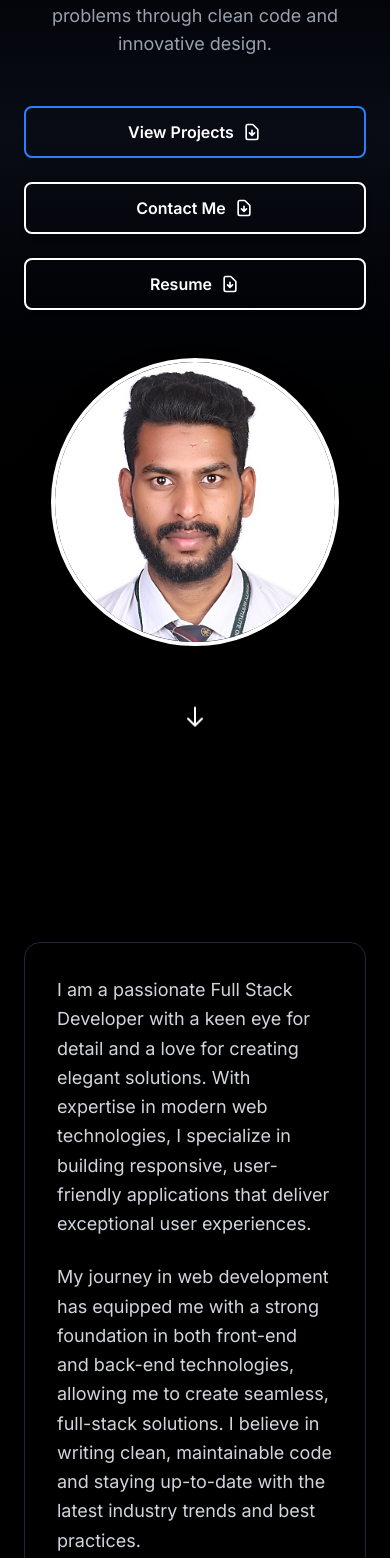
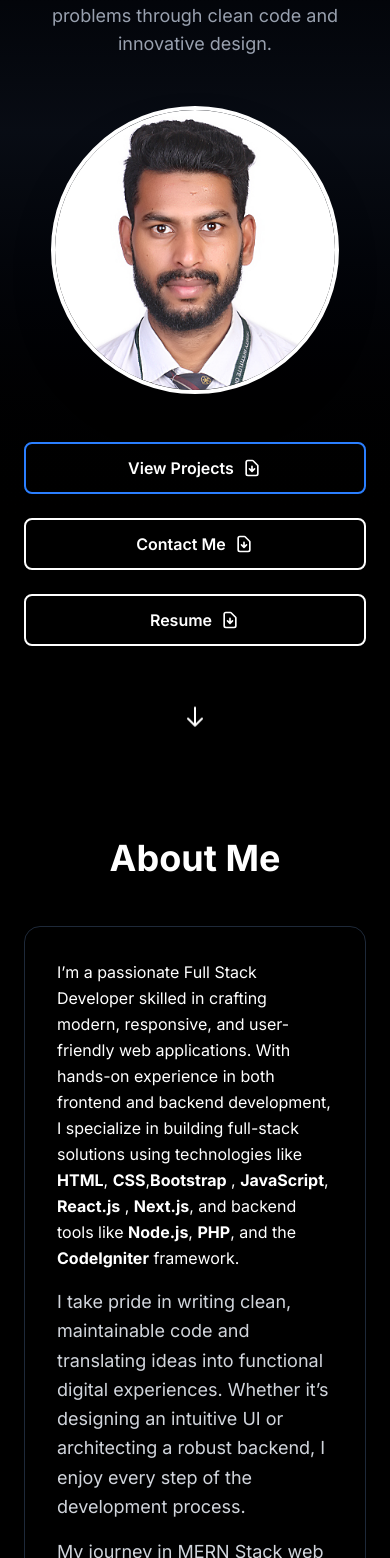
Before and after one commit to rizwankhan25/newportfolio, a Next.js app: page / in a window 390 px wide. Shown: the part 290-1848 px from the top of the page. Built offline with nearby package versions, Linux system fonts and the light colour scheme.

Commit message:
about updated

```diff
--- a/src/components/About.js
+++ b/src/components/About.js
@@ -2,7 +2,7 @@ import Button from './ui/Button';
 
 export default function About() {
   return (
-    <section id="about" className="py-20 relative">
+    <section id="about" className="relative">
       {/* Background decoration */}
       <div className="absolute inset-0 overflow-hidden">
         <div className="absolute top-0 right-0 w-96 h-96 bg-gold-400/5 rounded-full blur-3xl"></div>
@@ -10,22 +10,26 @@ export default function About() {
 
       <div className="container mx-auto px-6 relative z-10">
         <div className="max-w-4xl mx-auto">
+          <h1 className="text-5xl font-bold mb-4 text-center">
+            <span className="bg-gradient-to-r from-gold-400 via-gold-300 to-gold-400 bg-clip-text text-transparent">
+              About Us
+            </span>
+          </h1>
           <h2 className="text-4xl font-bold mb-12 text-center">
-            <span className="bg-gradient-to-r from-gold-400 via-gold-300 to-gold-400 bg-clip-text text-transparent">
+            <span className="bg-gradient-to-r from-gold-400 via-gold-300 to-gold-400 bg-clip-text">
               About Me
             </span>
           </h2>
 
           <div className="bg-black/50 backdrop-blur-sm border border-gray-800 rounded-2xl p-8 shadow-xl">
-            <p className="text-gray-300 text-lg leading-relaxed mb-6">
-              I am a passionate Full Stack Developer with a keen eye for detail and a love for creating elegant solutions.
-              With expertise in modern web technologies, I specialize in building responsive, user-friendly applications
-              that deliver exceptional user experiences.
+            <p className=" leading-relaxed mb-4">
+            I’m a passionate Full Stack Developer skilled in crafting modern, responsive, and user-friendly web applications. With hands-on experience in both frontend and backend development, I specialize in building full-stack solutions using technologies like <strong>HTML</strong>, <strong>CSS</strong>,<strong>Bootstrap</strong> , <strong>JavaScript</strong>, <strong>React.js</strong> , <strong>Next.js</strong>, and backend tools like <strong>Node.js</strong>, <strong>PHP</strong>, and the <strong>CodeIgniter</strong> framework.
+            </p>
+            <p className="text-gray-300 text-lg leading-relaxed mb-4">
+            I take pride in writing clean, maintainable code and translating ideas into functional digital experiences. Whether it’s designing an intuitive UI or architecting a robust backend, I enjoy every step of the development process.
             </p>
             <p className="text-gray-300 text-lg leading-relaxed mb-8">
-              My journey in web development has equipped me with a strong foundation in both front-end and back-end technologies,
-              allowing me to create seamless, full-stack solutions. I believe in writing clean, maintainable code and staying
-              up-to-date with the latest industry trends and best practices.
+            My journey in MERN Stack web development has taught me the importance of continuous learning and adapting to the latest tools and trends. I strive to build solutions that are not only functional but also scalable and efficient.
             </p>
 
             {/* Resume Button */}
--- a/src/components/Hero.js
+++ b/src/components/Hero.js
@@ -26,6 +26,27 @@ export default function Hero() {
               <p className="text-lg md:text-xl text-gray-400 mb-12 max-w-2xl">
                 Crafting elegant solutions to complex problems through clean code and innovative design.
               </p>
+
+              {/* Photo - Mobile Only */}
+              <div className="md:hidden flex justify-center mb-12">
+                <div className="relative w-72 h-72">
+                  {/* Decorative elements */}
+                  <div className="absolute -inset-4 bg-gradient-to-r from-gold-400 to-gold-300 rounded-full blur-xl opacity-20 animate-pulse"></div>
+                  <div className="absolute inset-0 bg-gradient-to-r from-gold-400 to-gold-300 rounded-full animate-spin-slow"></div>
+
+                  {/* Photo container */}
+                  <div className="relative w-full h-full rounded-full overflow-hidden border-4 border-gold-400/30 shadow-2xl">
+                    <Image
+                      src="/profile.jpg"
+                      alt="Rizwan Khan"
+                      fill
+                      className="object-cover object-top"
+                      priority
+                    />
+                  </div>
+                </div>
+              </div>
+
               <div className="flex flex-col sm:flex-row gap-6 justify-center md:justify-start">
                 <Button href="#projects">
                   View Projects
@@ -43,8 +64,8 @@ export default function Hero() {
               </div>
             </div>
 
-            {/* Photo */}
-            <div className="flex-1 relative">
+            {/* Photo - Desktop Only */}
+            <div className="hidden md:block flex-1 relative">
               <div className="relative w-72 h-72 md:w-96 md:h-96 mx-auto">
                 {/* Decorative elements */}
                 <div className="absolute -inset-4 bg-gradient-to-r from-gold-400 to-gold-300 rounded-full blur-xl opacity-20 animate-pulse"></div>
--- a/src/components/Projects.js
+++ b/src/components/Projects.js
@@ -32,7 +32,7 @@ export default function Projects() {
 
       <div className="container mx-auto px-6 relative z-10">
         <h2 className="text-4xl font-bold mb-16 text-center">
-          <span className="bg-gradient-to-r from-gold-400 via-gold-300 to-gold-400 bg-clip-text text-transparent">
+          <span className="bg-gradient-to-r from-gold-400 via-gold-300 to-gold-400 bg-clip-text">
             Featured Projects
           </span>
         </h2>
```
